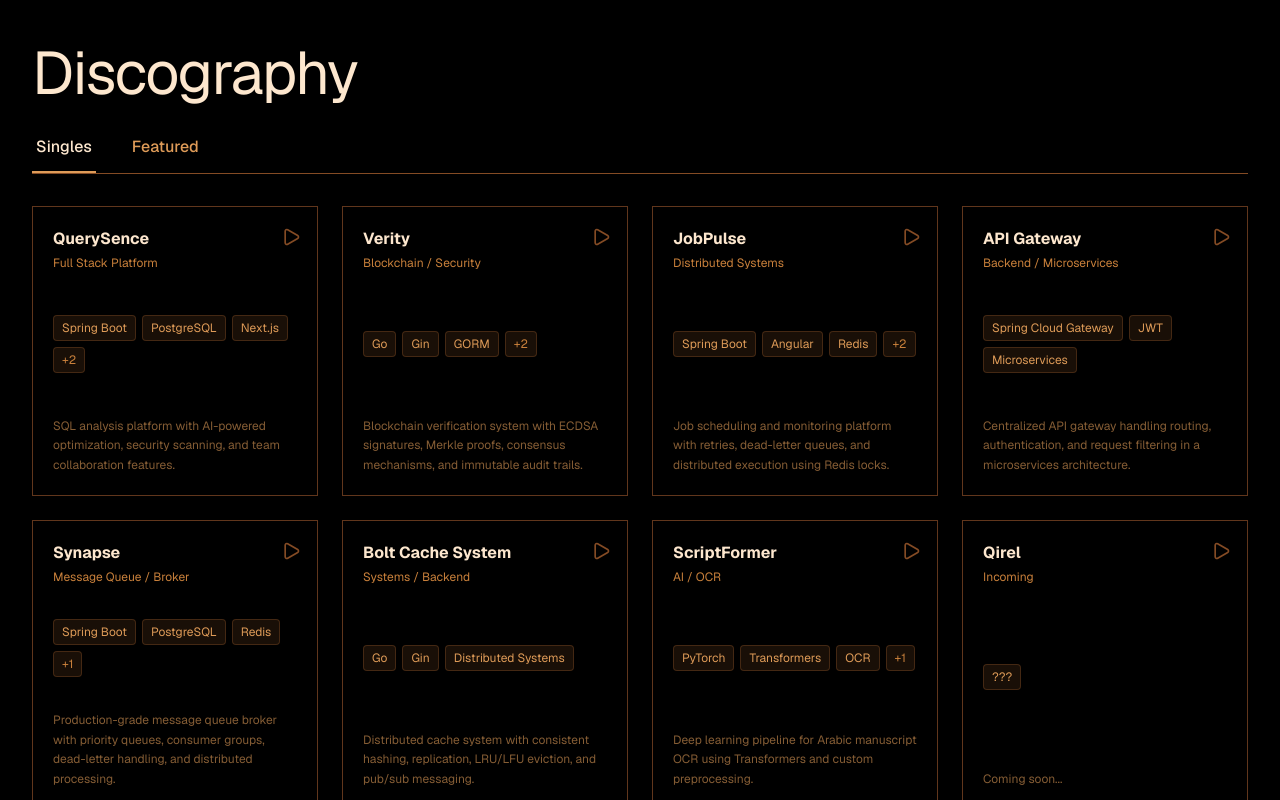
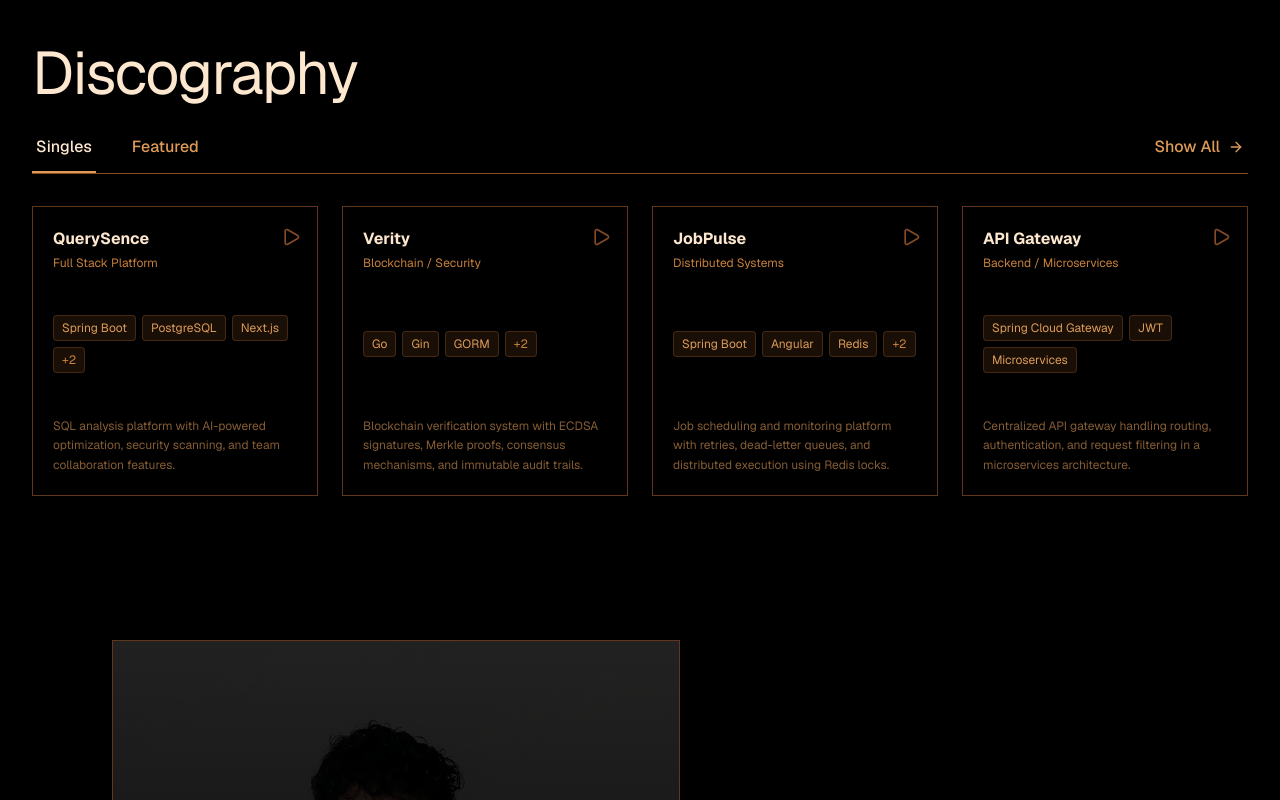
Before and after one commit to tahri-md/tahri-md.github.io, a Next.js app: page / in a window 1280 px wide. Shown: the part 1420-2220 px from the top of the page. Built offline with nearby package versions, Linux system fonts and the light colour scheme.

Commit message:
feat: add Qirel and Dexoria projects with modal showcase

```diff
--- a/components/Discography.tsx
+++ b/components/Discography.tsx
@@ -2,7 +2,7 @@
 
 import { useState } from "react";
 import { cn } from "@/utils/utils";
-import { Play } from "lucide-react";
+import { Play, ArrowRight, X, ExternalLink } from "lucide-react";
 
 interface Project {
     title: string
@@ -72,11 +72,19 @@ const SINGLE_PROJECTS: Project[] = [
     },
       {
         title: "Qirel",
-        type: "Incoming",
+        type: "GraphQL / Microservices",
         description:
-            "Coming soon...",
-        tech: ["???"],
-        link: "#",
+            "Production-ready GraphQL API Gateway with Apollo Server federation, intelligent routing, JWT authentication, Prometheus monitoring, and resilient microservice communication.",
+        tech: ["Node.js", "Apollo Server", "GraphQL", "Express", "JWT", "Prometheus", "TypeScript"],
+        link: "https://github.com/tahri-md/qirel",
+    },
+    {
+        title: "Dexoria",
+        type: "Game / TUI",
+        description:
+            "Turn-based Pokemon battle game with TUI interface. Battle against a bot, select your team from real Pokemon, and compete in dynamic terminal-based combat with multiplayer WebSocket support.",
+        tech: ["TypeScript", "Node.js", "WebSocket"],
+        link: "https://github.com/tahri-md/dexoria",
     },
 ]
 const FEATURED_PROJECTS: Project[] = [
@@ -200,8 +208,94 @@ function TabButton({ active, onClick, children }: TabButtonProps) {
     )
 }
 
+function AllProjectsPanel({ projects, isOpen, onClose, type }: { projects: Project[]; isOpen: boolean; onClose: () => void; type: string }) {
+    if (!isOpen) return null
+
+    return (
+        <div className="fixed inset-0 bg-black/80 backdrop-blur-sm z-50 flex items-center justify-center p-4" onClick={onClose}>
+            <div className="bg-gradient-to-b from-caramel-900/20 to-black border border-caramel-800 rounded w-full max-w-6xl max-h-[90vh] flex flex-col" onClick={(e) => e.stopPropagation()}>
+                {/* Header */}
+                <div className="flex items-center justify-between p-8 border-b border-caramel-800">
+                    <h3 className="text-3xl font-bold text-caramel-100">{type}</h3>
+                    <button
+                        onClick={onClose}
+                        className="text-caramel-400 hover:text-caramel-300 transition-colors"
+                    >
+                        <X className="w-6 h-6" />
+                    </button>
+                </div>
+
+                <div className="overflow-y-auto flex-1 p-8">
+                    <div className="grid grid-cols-1 md:grid-cols-2 lg:grid-cols-3 gap-6">
+                        {projects.map((project) => (
+                            <a
+                                key={project.title}
+                                href={project.link}
+                                target="_blank"
+                                rel="noopener noreferrer"
+                                className="group"
+                            >
+                                <div className="relative overflow-hidden rounded transition-all duration-300 bg-linear-to-br from-black to-black/80 border border-caramel-800 hover:border-caramel-500 hover:shadow-lg h-full flex flex-col">
+                                    <div className="absolute inset-0 bg-gradient-to-t from-black/80 to-transparent opacity-0 group-hover:opacity-100 transition-opacity duration-300" />
+
+                                    <div className="absolute top-4 right-4 z-10">
+                                        <div className="w-8 h-8 rounded bg-caramel-600 group-hover:bg-caramel-500 transition-all duration-300 flex items-center justify-center shadow-lg transform group-hover:scale-110">
+                                            <Play className="w-6 h-6 text-black fill-black" />
+                                        </div>
+                                    </div>
+
+                                    <div className="p-6 flex flex-col justify-between h-full relative z-0">
+                                        <div className="space-y-3">
+                                            <h4 className="text-lg font-bold text-caramel-100 group-hover:text-caramel-300 transition-colors line-clamp-2">
+                                                {project.title}
+                                            </h4>
+                                            <p className="text-xs text-caramel-500 font-semibold uppercase tracking-wide">
+                                                {project.type}
+                                            </p>
+                                        </div>
+
+                                        <div className="space-y-3">
+                                            <p className="text-sm text-caramel-300 line-clamp-3">
+                                                {project.description}
+                                            </p>
+
+                                            <div className="flex flex-wrap gap-1.5">
+                                                {project.tech.slice(0, 4).map((t) => (
+                                                    <span
+                                                        key={t}
+                                                        className="text-xs px-2.5 py-1 bg-caramel-600/20 text-caramel-300 rounded-full border border-caramel-600/40 group-hover:bg-caramel-600/30 group-hover:text-caramel-200 transition-colors"
+                                                    >
+                                                        {t}
+                                                    </span>
+                                                ))}
+                                                {project.tech.length > 4 && (
+                                                    <span className="text-xs px-2.5 py-1 bg-caramel-600/20 text-caramel-400 rounded-full border border-caramel-600/40 group-hover:bg-caramel-600/30 transition-colors">
+                                                        +{project.tech.length - 4}
+                                                    </span>
+                                                )}
+                                            </div>
+                                        </div>
+                                    </div>
+
+                                    <div className={cn(
+                                        "absolute top-0 left-0 right-0 h-0.5 bg-caramel-500 transition-all duration-300",
+                                        "opacity-0 group-hover:opacity-100"
+                                    )} />
+                                </div>
+                            </a>
+                        ))}
+                    </div>
+                </div>
+            </div>
+        </div>
+    )
+}
+
 export default function NewDiscography() {
     const [activeTab, setActiveTab] = useState<'singles' | 'featured'>('singles')
+    const [showAll, setShowAll] = useState(false)
+    const displayProjects = activeTab === 'singles' ? SINGLE_PROJECTS.slice(0, 4) : FEATURED_PROJECTS.slice(0, 4)
+    const allProjects = activeTab === 'singles' ? SINGLE_PROJECTS : FEATURED_PROJECTS
 
     return (
         <div className="relative flex flex-col w-full px-4 sm:px-6 lg:px-8 py-12 bg-linear-to-br from-black via-black to-black">
@@ -210,7 +304,8 @@ export default function NewDiscography() {
                     Discography
                 </h2>
 
-                <div className="flex gap-8 border-b border-caramel-700 mb-8">
+                <div className="flex gap-8 border-b border-caramel-700 mb-8 items-center justify-between">
+                    <div className="flex gap-8">
                         <TabButton
                             active={activeTab === 'singles'}
                             onClick={() => setActiveTab('singles')}
@@ -224,9 +319,28 @@ export default function NewDiscography() {
                             Featured
                         </TabButton>
                     </div>
+                    {(activeTab === 'singles' ? SINGLE_PROJECTS.length : FEATURED_PROJECTS.length) > 4 && (
+                        <button
+                            onClick={() => setShowAll(true)}
+                            className={cn(
+                                "pb-3 px-1 font-medium transition-all border-b-2 flex items-center gap-2",
+                                "text-caramel-400 border-transparent hover:text-caramel-300"
+                            )}
+                        >
+                            Show All
+                            <ArrowRight className="w-4 h-4" />
+                        </button>
+                    )}
+                </div>
 
-                {activeTab === 'singles' && <ProjectsGrid projects={SINGLE_PROJECTS} />}
-                {activeTab === 'featured' && <ProjectsGrid projects={FEATURED_PROJECTS} />}
+                <ProjectsGrid projects={displayProjects} />
+
+                <AllProjectsPanel
+                    projects={allProjects}
+                    isOpen={showAll}
+                    onClose={() => setShowAll(false)}
+                    type={activeTab === 'singles' ? 'All Singles' : 'All Featured'}
+                />
             </div>
         </div>
     )
```
Lines whose indentation alone changed are shown as unchanged.
